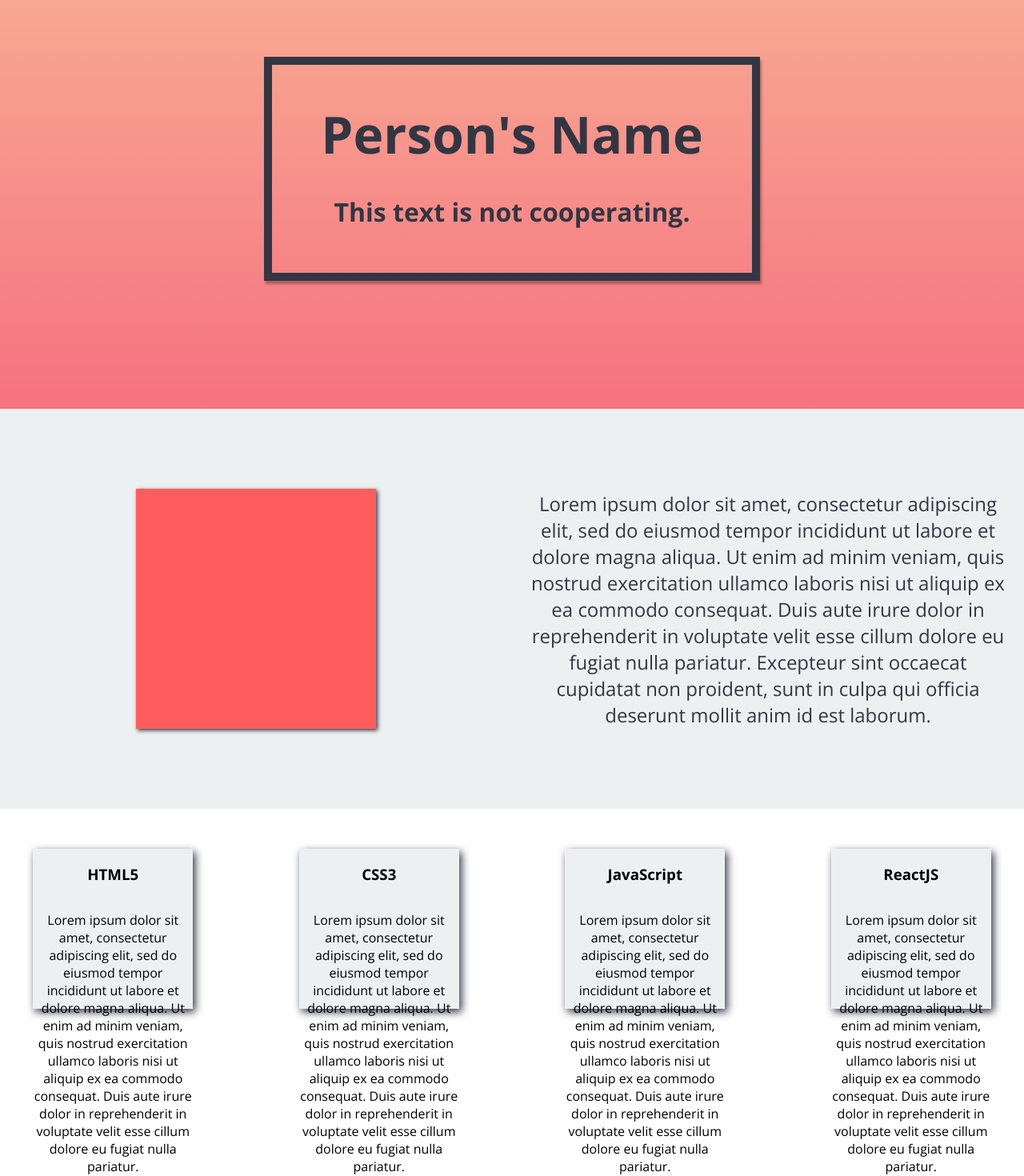
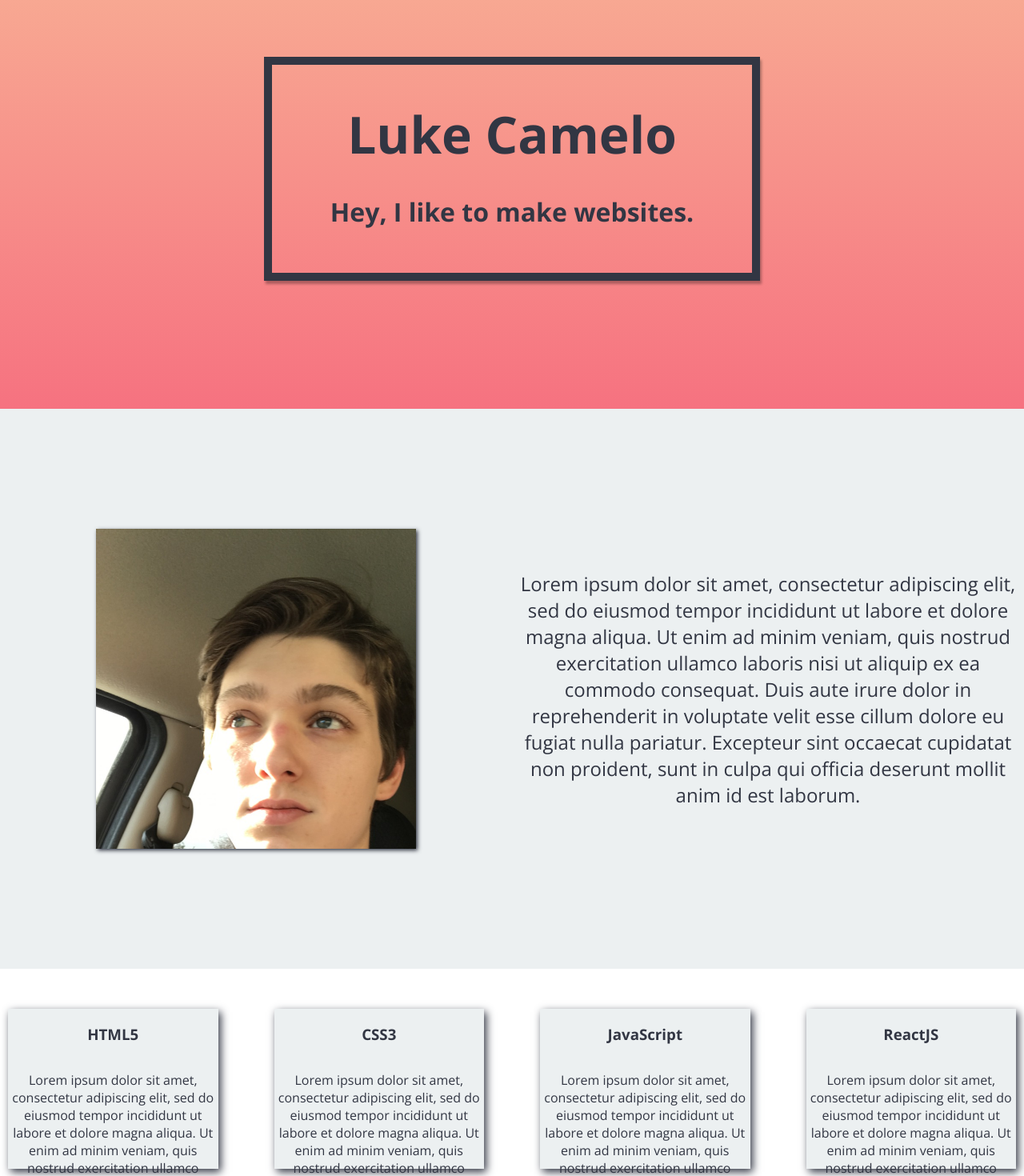
Before and after one commit to lukecamelo/personal-portfolio, a React (Create React App) app: page / in a window 1280 px wide. Shown: the part 120-1590 px from the top of the page at 80% size. Built offline with nearby package versions, Linux system fonts and the light colour scheme.

Commit message:
Even more CSS fiddling, added image

```diff
--- a/src/components/about.css
+++ b/src/components/about.css
@@ -3,28 +3,38 @@
   grid-template-columns: repeat(auto-fit, minmax(350px, 1fr));
   justify-items: center;
   align-items: center;
-  height: 500px;
+  height: 700px;
   background: #ecf0f1;
 }
 
 .aboutImage {
-  width: 300px;
-  height: 300px;
-  background: #ff5d5d;
+  /* margin-top: 20px;
+  margin-right: 30px; */
+  background-image: url('../assets/selfie.JPG');
+  background-size: cover;
+  margin: 0;
+  width: 400px;
+  height: 400px;
+  /* background: #ff5d5d; */
   box-shadow: 2px 2px 5px #323643;
 }
 
 .blurb {
-  width: 600px;
+  /* width: 600px; */
   font-size: 24px;
-  margin-right: 20px;
-  margin-left: 20px;
+  padding-left: 10px;
+  padding-right: 10px;
   color: #323643;
 }
 
 @media (max-width: 800px) {
   .blurb {
     font-size: 16px;
+  }
+  .aboutImage {
+    margin-top: 20px;
+    width: 300px;
+    height: 300px;
   }
 }
 
--- a/src/components/header.css
+++ b/src/components/header.css
@@ -16,7 +16,6 @@
   font-weight: 700;
   color: #323643;
   border: 10px solid #323643;
-  /* text-shadow: 2px 4px 3px rgba(0,0,0,0.3); */
   box-shadow: 2px 4px 3px rgba(0,0,0,0.3);
 
 }
@@ -25,7 +24,7 @@
   margin-bottom: 0;
 }
 
-@media (max-width: 401px) {
+@media (max-width: 450px) {
   .headText {
     width: 300px;
   }
--- a/src/components/header.js
+++ b/src/components/header.js
@@ -6,8 +6,8 @@ class Header extends Component {
     return(
       <div className='Header'>
         <div className='headText'>
-          <h1>Person's Name</h1>
-          <p>This text is not cooperating.</p>
+          <h1>Luke Camelo</h1>
+          <p>Hey, I like to make websites.</p>
         </div>
       </div>
     );
--- a/src/components/knownTech.css
+++ b/src/components/knownTech.css
@@ -5,20 +5,22 @@
 .techList {
   display: grid;
   grid-template-columns: repeat(auto-fit, minmax(200px, 1fr));
+  grid-template-rows: 1fr;
   grid-gap: 50px;
   justify-items: center;
-  list-style-type: none;
   margin: 0;
   padding: 0;
 }
 
 .techItem {
   display: grid;
-  grid-template-rows: auto 1fr;
   align-items: center;
   height: 200px;
   background: #ecf0f1;
-  width: 200px;
+  /* width: 200px; */
   margin-top: 50px;
+  margin-left: 10px;
+  margin-right: 10px;
+  color: #323643;
   box-shadow: 3px 4px 10px #323643;
 }
--- a/src/components/knownTech.js
+++ b/src/components/knownTech.js
@@ -5,7 +5,7 @@ class KnownTech extends Component {
   render() {
     return(
       <div className='techContainer'>
-        <ul className="techList">
+        <div className="techList">
 
           <div className="techItem">
             <h3>HTML5</h3>
@@ -55,7 +55,7 @@ class KnownTech extends Component {
             </p>
           </div>
 
-        </ul>
+        </div>
       </div>
     );
   }
```
Also changed, not shown: public/index.html (line endings or trailing spaces), src/assets/selfie.JPG (added).
